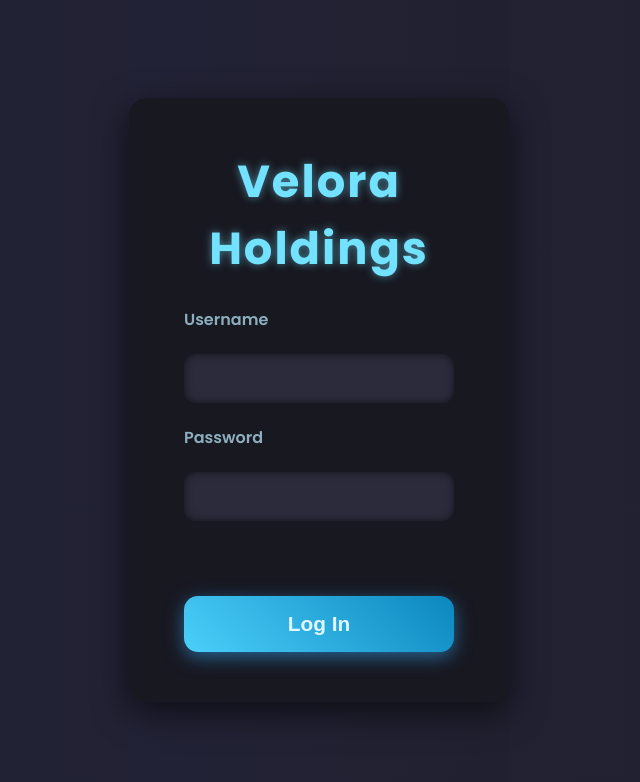
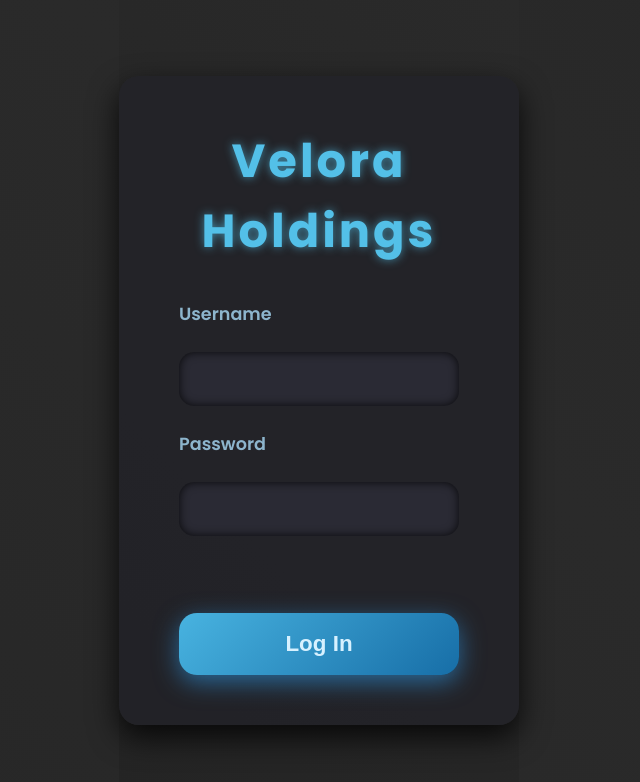
Before and after one commit to VeloraH/Velora, a plain HTML site: page Login/index.html in a window 1280 px wide. Shown: the whole page, without its empty margins (321-961 px from the left). Drawn offline with Linux system fonts and the light colour scheme.

Commit message:
Update index.html

```diff
--- a/Login/index.html
+++ b/Login/index.html
@@ -15,109 +15,110 @@
     margin: 0; padding: 0;
     height: 100%;
     font-family: 'Poppins', sans-serif;
-    background: linear-gradient(270deg, #1f202c, #24243e, #1f202c, #24243e);
-    background-size: 800% 800%;
-    animation: gradientBG 15s ease infinite;
+    background: linear-gradient(45deg, #121212, #1e1e1e, #2a2a2a, #1e1e1e);
+    background-size: 600% 600%;
+    animation: backgroundShift 20s ease infinite;
     display: flex;
     justify-content: center;
     align-items: center;
   }
 
-  @keyframes gradientBG {
+  @keyframes backgroundShift {
     0%{background-position:0% 50%}
     50%{background-position:100% 50%}
     100%{background-position:0% 50%}
   }
 
-  .login-container {
-    background: #181820ee;
-    padding: 50px 55px;
-    border-radius: 18px;
-    box-shadow: 0 10px 35px rgba(0, 0, 0, 0.6);
-    width: 380px;
+  .login-box {
+    background: #222228cc;
+    padding: 50px 60px;
+    border-radius: 20px;
+    box-shadow: 0 12px 30px rgba(0, 0, 0, 0.8);
+    width: 400px;
     max-width: 90vw;
-    color: #eee;
+    color: #e0e0e0;
     text-align: center;
     user-select: none;
   }
 
-  .company-name {
-    font-weight: 700;
-    font-size: 2.8rem;
-    letter-spacing: 2px;
-    margin-bottom: 25px;
-    color: #72e2ff;
-    text-shadow: 0 0 8px #72e2ff88;
+  .company-title {
+    font-weight: 800;
+    font-size: 2.9rem;
+    letter-spacing: 3px;
+    margin-bottom: 35px;
+    color: #53c0e8;
+    text-shadow: 0 0 10px #53c0e8aa;
+    user-select: text;
   }
 
   form {
     display: flex;
     flex-direction: column;
-    gap: 22px;
+    gap: 25px;
   }
 
   label {
     text-align: left;
     font-weight: 600;
-    font-size: 1rem;
-    color: #aad4e7cc;
+    font-size: 1.1rem;
+    color: #9ecce7dd;
     user-select: text;
   }
 
   input[type="text"], input[type="password"] {
-    padding: 14px 20px;
-    border-radius: 12px;
+    padding: 16px 22px;
+    border-radius: 15px;
     border: none;
-    font-size: 1.1rem;
-    background: #2b2b3b;
-    color: #dde6f2;
+    font-size: 1.15rem;
+    background: #2a2a34;
+    color: #d4d9e4;
     outline: none;
-    box-shadow: inset 0 0 8px #00000088;
-    transition: box-shadow 0.35s ease, background-color 0.35s ease;
+    box-shadow: inset 0 0 10px #000000cc;
+    transition: box-shadow 0.4s ease, background-color 0.4s ease;
     font-weight: 500;
   }
 
   input[type="text"]:focus,
   input[type="password"]:focus {
-    background: #39516e;
-    box-shadow: 0 0 12px 2px #72e2ffcc;
+    background: #396e9a;
+    box-shadow: 0 0 16px 2px #53c0e8cc;
   }
 
   button {
-    margin-top: 10px;
-    padding: 16px 0;
-    background: linear-gradient(45deg, #4bcffa, #0c87bf);
+    margin-top: 5px;
+    padding: 18px 0;
+    background: linear-gradient(135deg, #48b3e0, #176ea7);
     border: none;
-    border-radius: 14px;
+    border-radius: 18px;
     font-weight: 700;
-    font-size: 1.3rem;
-    color: #e0f7ff;
+    font-size: 1.4rem;
+    color: #d7f1ff;
     cursor: pointer;
-    box-shadow: 0 5px 18px #33a6f588;
-    transition: all 0.3s cubic-bezier(.25,.8,.25,1);
+    box-shadow: 0 7px 25px #2c7bb5cc;
+    transition: all 0.35s cubic-bezier(.25,.8,.25,1);
     user-select: none;
     position: relative;
     overflow: hidden;
   }
 
   button:hover {
-    background: linear-gradient(45deg, #34b0f5, #005f8a);
-    box-shadow: 0 8px 28px #33a6f5aa;
-    transform: translateY(-3px);
+    background: linear-gradient(135deg, #6cbcf4, #2886ce);
+    box-shadow: 0 10px 35px #3a8adaee;
+    transform: translateY(-4px);
   }
   button:active {
-    transform: translateY(1px);
-    box-shadow: 0 3px 14px #1e7abbbb;
+    transform: translateY(1.5px);
+    box-shadow: 0 5px 18px #185e96bb;
   }
 
-  .error {
-    height: 20px;
-    margin-top: -8px;
-    margin-bottom: 5px;
+  .error-message {
+    height: 22px;
+    margin-top: -10px;
+    margin-bottom: 10px;
     color: #ff6b6b;
-    font-size: 0.95rem;
+    font-size: 1rem;
     font-weight: 600;
-    min-height: 24px;
+    min-height: 22px;
     user-select: none;
   }
 
@@ -125,16 +126,16 @@
 </head>
 <body>
 
-<div class="login-container" role="main" aria-label="Login form">
-  <div class="company-name">Velora Holdings</div>
-  <form id="login-form" autocomplete="off" spellcheck="false" novalidate>
+<div class="login-box" role="main" aria-label="Login form">
+  <div class="company-title">Velora Holdings</div>
+  <form id="loginForm" autocomplete="off" spellcheck="false" novalidate>
     <label for="username">Username</label>
     <input type="text" id="username" name="username" autocomplete="username" required aria-required="true" aria-describedby="error" />
 
     <label for="password">Password</label>
     <input type="password" id="password" name="password" autocomplete="current-password" required aria-required="true" />
 
-    <div id="error" class="error" aria-live="polite"></div>
+    <div id="error" class="error-message" aria-live="polite"></div>
 
     <button type="submit" aria-label="Log in to Velora Holdings">Log In</button>
   </form>
@@ -142,12 +143,12 @@
 
 <script>
   // Preload click sound
-  const clickSound = new Audio('https://assets.codepen.io/3/click.mp3'); // lightweight click sound
+  const clickSound = new Audio('https://assets.codepen.io/3/click.mp3');
 
   const ADMIN_USERNAME = 'admin';
   const ADMIN_PASSWORD = 'admin123';
 
-  const form = document.getElementById('login-form');
+  const form = document.getElementById('loginForm');
   const errorDiv = document.getElementById('error');
 
   form.addEventListener('submit', e => {
@@ -158,13 +159,12 @@
     const password = form.password.value.trim();
 
     if (!username || !password) {
-      errorDiv.textContent = 'Please enter username and password.';
+      errorDiv.textContent = 'Please enter both username and password.';
       return;
     }
 
-    clickSound.play().catch(() => {}); // play click sound, ignore errors on autoplay policy
+    clickSound.play().catch(() => {});
 
-    // Admin login check
     if (username === ADMIN_USERNAME) {
       if (password === ADMIN_PASSWORD) {
         localStorage.setItem('veloraUser', JSON.stringify({ username, role: 'admin' }));
@@ -176,16 +176,8 @@
       return;
     }
 
-    // Check normal users saved in localStorage
-    const users = JSON.parse(localStorage.getItem('veloraUsers') || '{}');
-
-    if (users[username] && users[username].password === password) {
-      localStorage.setItem('veloraUser', JSON.stringify({ username, role: 'user' }));
-      alert('Login successful!');
-      window.location.href = '/Velora/Dashboard/';
-    } else {
-      errorDiv.textContent = 'Invalid username or password.';
-    }
+    // For now just show error on any non-admin login
+    errorDiv.textContent = 'Invalid username or password.';
   });
 </script>
 
```
